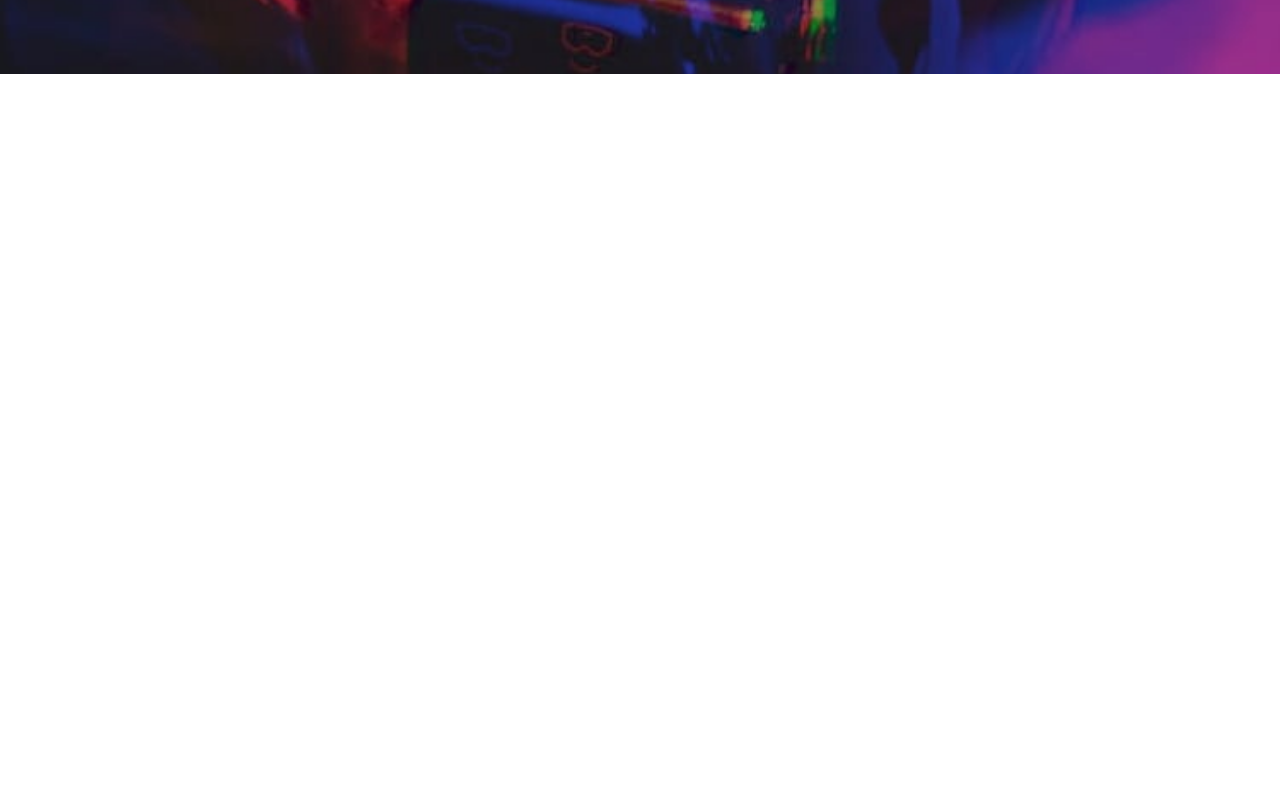
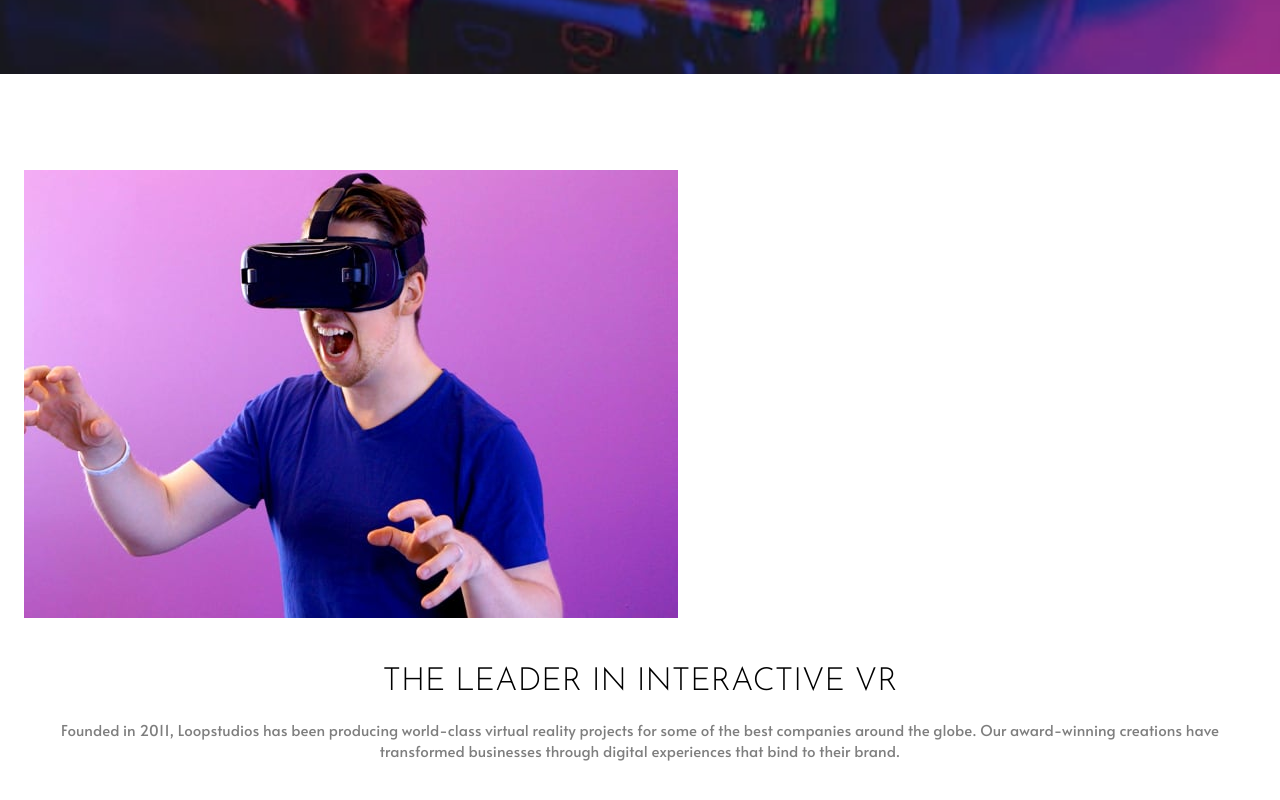
Before and after one commit to kalrog-dev/fem_loopstudios, a React (Vite) app: page / in a window 1280 px wide. Shown: the part 726-1526 px from the top of the page. Before the commit the page ends 800 px from the top, so only its background shows below. Built offline with nearby package versions, Linux system fonts and the light colour scheme; the HTML template or start-up script is replaced by a standard one.

Commit message:
Create an about section for mobile

```diff
--- /dev/null
+++ b/src/components/About.css
@@ -0,0 +1,18 @@
+#about {
+  display: grid;
+  gap: 3.2em;
+  margin-block: 6.4em;
+}
+
+.about-content {
+  text-align: center;
+  color: #000;
+}
+
+.about-title {
+  margin-bottom: 0.65em;
+}
+
+.about-body {
+  opacity: 0.5;
+}
--- /dev/null
+++ b/src/components/About.tsx
@@ -0,0 +1,18 @@
+import interactive from '../assets/mobile/image-interactive.jpg'
+import './About.css'
+
+export default function About() {
+  return (
+    <section id='about'>
+      <img src={interactive} alt='VR technology' />
+      <div className='about-content'>
+        <h2 className='about-title'>The leader in interactive VR</h2>
+        <p className='about-body'>Founded in 2011, Loopstudios has been producing
+          world-class virtual reality projects for some of
+          the best companies around the globe. Our award-winning
+          creations have transformed businesses through digital
+          experiences that bind to their brand.</p>
+      </div>
+    </section>
+  )
+}
--- a/src/components/Header.css
+++ b/src/components/Header.css
@@ -4,10 +4,10 @@ header {
   justify-content: space-between;
   align-items: center;
   width: 100%;
-  padding-inline: 24px;
+  padding-inline: 1.6em;
 }
 
 .logo {
-  margin-block: 40px;
+  margin-block: 2.65em;
   z-index: 1;
 }
--- /dev/null
+++ b/src/components/Hero.css
@@ -0,0 +1,15 @@
+.hero {
+  display: flex;
+  justify-content: center;
+  align-items: center;
+  min-height: 100vh;
+  background-image: url('../assets/mobile/image-hero.jpg');
+  background-repeat: no-repeat;
+  background-size: cover;
+}
+
+.hero-content {
+  margin-inline: 1.6em;
+  padding: 1.6em;
+  border: 2px solid #fff;
+}
--- /dev/null
+++ b/src/components/Hero.tsx
@@ -0,0 +1,11 @@
+import './Hero.css'
+
+export default function Hero() {
+  return (
+    <div className='hero'>
+      <div className="hero-content">
+        <p className="hero-title">IMMERSIVE EXPERIENCES THAT DELIVER</p>
+      </div>
+    </div>
+  )
+}
--- a/src/components/Main.css
+++ b/src/components/Main.css
@@ -1,20 +1,3 @@
 main {
-  display: flex;
-  justify-content: center;
-  align-items: center;
-  min-height: 100vh;
-  background-image: url('../assets/mobile/image-hero.jpg');
-  background-repeat: no-repeat;
-  background-size: cover;
+  padding-inline: 1.6em;
 }
-
-.hero-content {
-  margin-inline: 24px;
-  border: 2px solid #fff;
-}
-
-.hero-title {
-  padding: 24px;
-  font-family: 'Josefin Sans', sans-serif;
-  font-size: 40px;
-}
--- a/src/components/Main.tsx
+++ b/src/components/Main.tsx
@@ -1,11 +1,10 @@
+import About from './About'
 import './Main.css'
 
 export default function Main() {
   return (
     <main>
-      <div className="hero-content">
-        <p className="hero-title">IMMERSIVE EXPERIENCES THAT DELIVER</p>
-      </div>
+      <About />
     </main>
   )
 }
--- a/src/components/Navigation.css
+++ b/src/components/Navigation.css
@@ -12,7 +12,7 @@ nav {
   display: flex;
   flex-direction: column;
   justify-content: center;
-  padding-inline: 24px;
+  padding-inline: 1.6em;
   background-color: #000;
 }
 
@@ -24,9 +24,5 @@ nav {
   display: block;
   padding-block: 0.25em;
   margin-bottom: 0.4em;
-  font-family: 'Josefin Sans', sans-serif;
-  font-size: 24px;
-  text-decoration: none;
-  text-transform: uppercase;
   color: inherit;
 }
```
